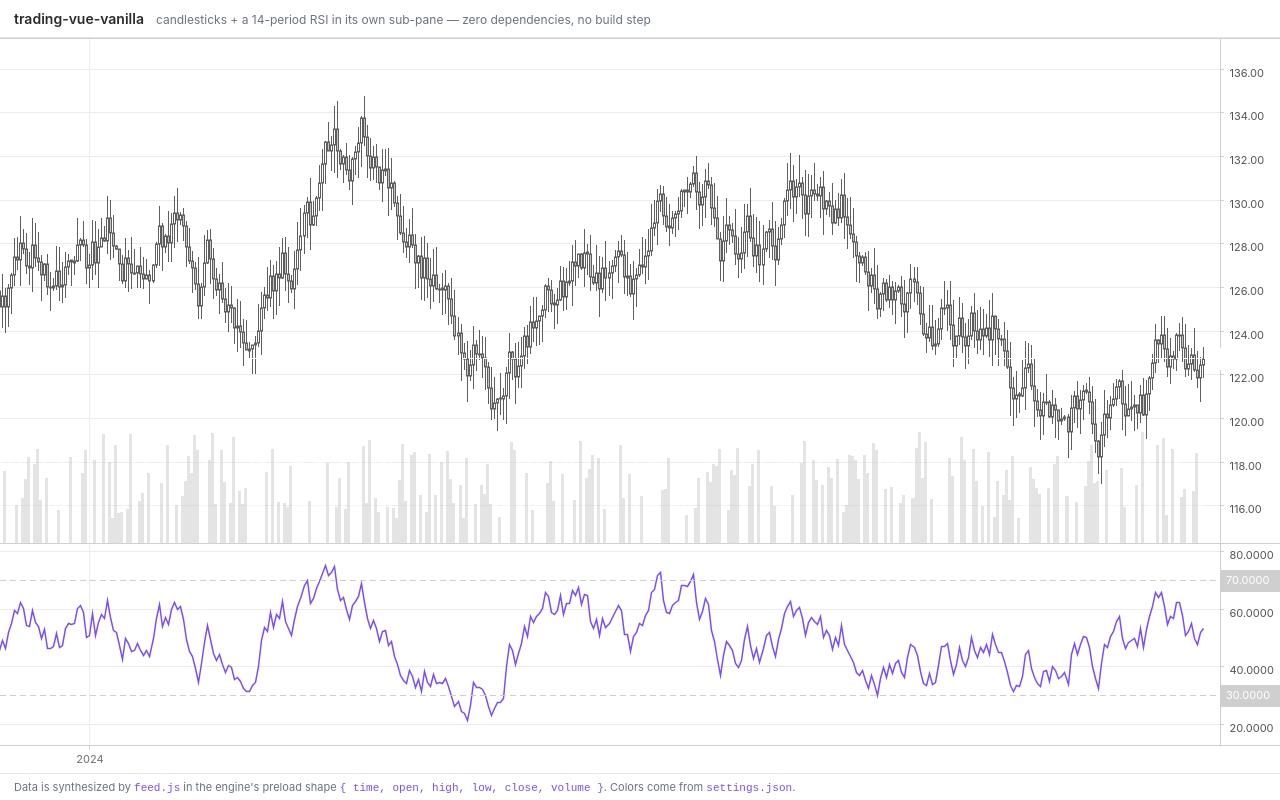
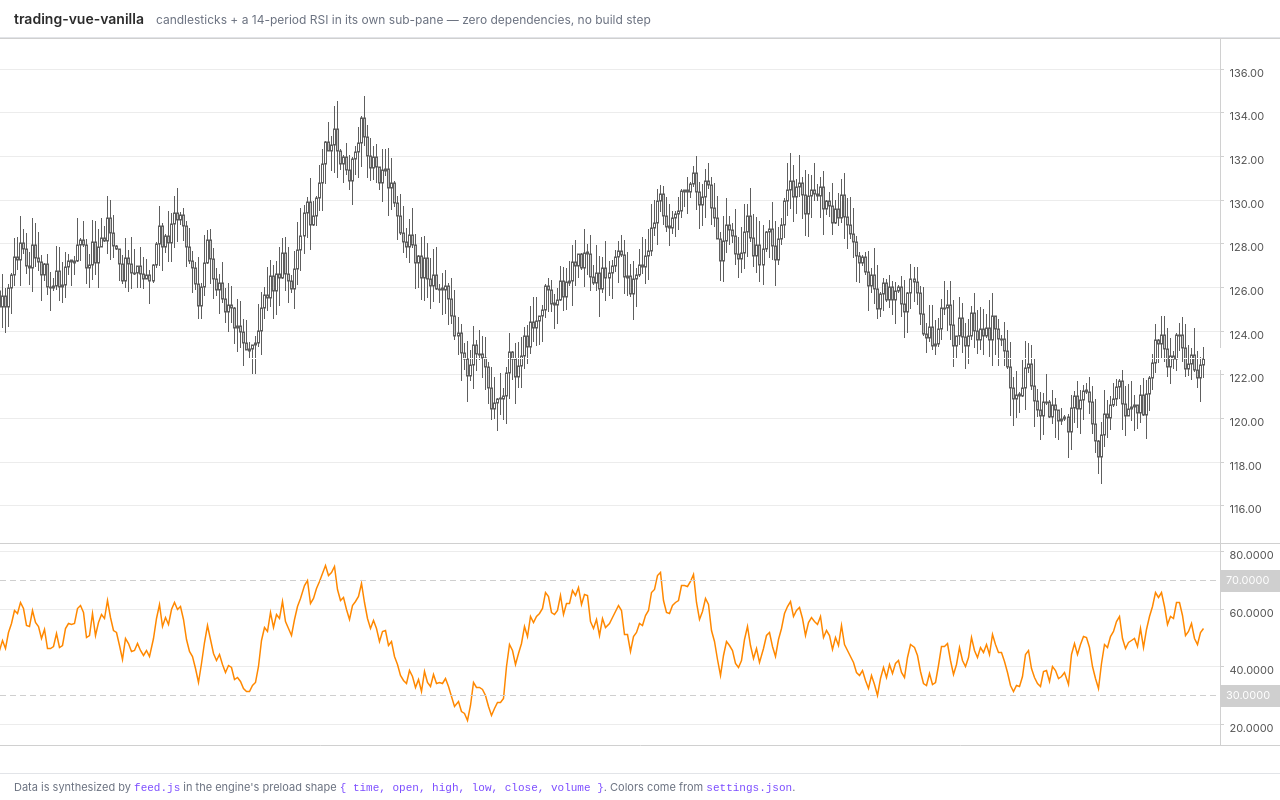
Before and after one commit to ether-strannik/trading_vue_vanilla_js, a website: page examples/index.html in a window 1280 px wide. Drawn offline with Linux system fonts and the light colour scheme.

Commit message:
Demo: orange RSI line, drop volume bars, 5-minute bars

```diff
--- a/examples/index.html
+++ b/examples/index.html
@@ -43,7 +43,7 @@
     const settings = await fetch('./settings.json').then((r) => r.json()).catch(() => ({
       background: '#ffffff', textColor: '#555555', gridColor: '#ececec', borderColor: '#d0d0d0',
       candles: { upColor: '#ffffff', downColor: '#c4c4c4', borderUpColor: '#5e5e5e', borderDownColor: '#5e5e5e', wickUpColor: '#5e5e5e', wickDownColor: '#5e5e5e' },
-      rsi: { period: 14, color: '#7c4dff', overbought: 70, oversold: 30, guideColor: '#cfcfcf' },
+      rsi: { period: 14, color: '#ff8800', overbought: 70, oversold: 30, guideColor: '#cfcfcf' },
     }));
 
     // 2) Create the chart, mapping settings -> createChart() options.
@@ -56,11 +56,13 @@
     });
 
     // 3) The "datafeed". In a real app this is a fetch() of your history endpoint.
-    const bars = generateBars({ count: 1500 });
+    //    step: 300 -> 5-minute bars.
+    const bars = generateBars({ count: 1500, step: 300 });
 
     // 4) Main pane (paneIndex 0): candlesticks, colored from settings.
+    //    Drop volume so no volume bars are drawn (price only).
     const candles = chart.addSeries(CandlestickSeries, settings.candles, 0);
-    candles.setData(bars);
+    candles.setData(bars.map(({ volume, ...b }) => b));
 
     // Frame the view on the most recent ~400 bars (readable candle width); the rest
     // of the 1500-bar history is there to scroll/zoom back into.
--- a/examples/settings.json
+++ b/examples/settings.json
@@ -19,7 +19,7 @@
 
   "rsi": {
     "period": 14,
-    "color": "#7c4dff",
+    "color": "#ff8800",
     "overbought": 70,
     "oversold": 30,
     "guideColor": "#cfcfcf"
```
